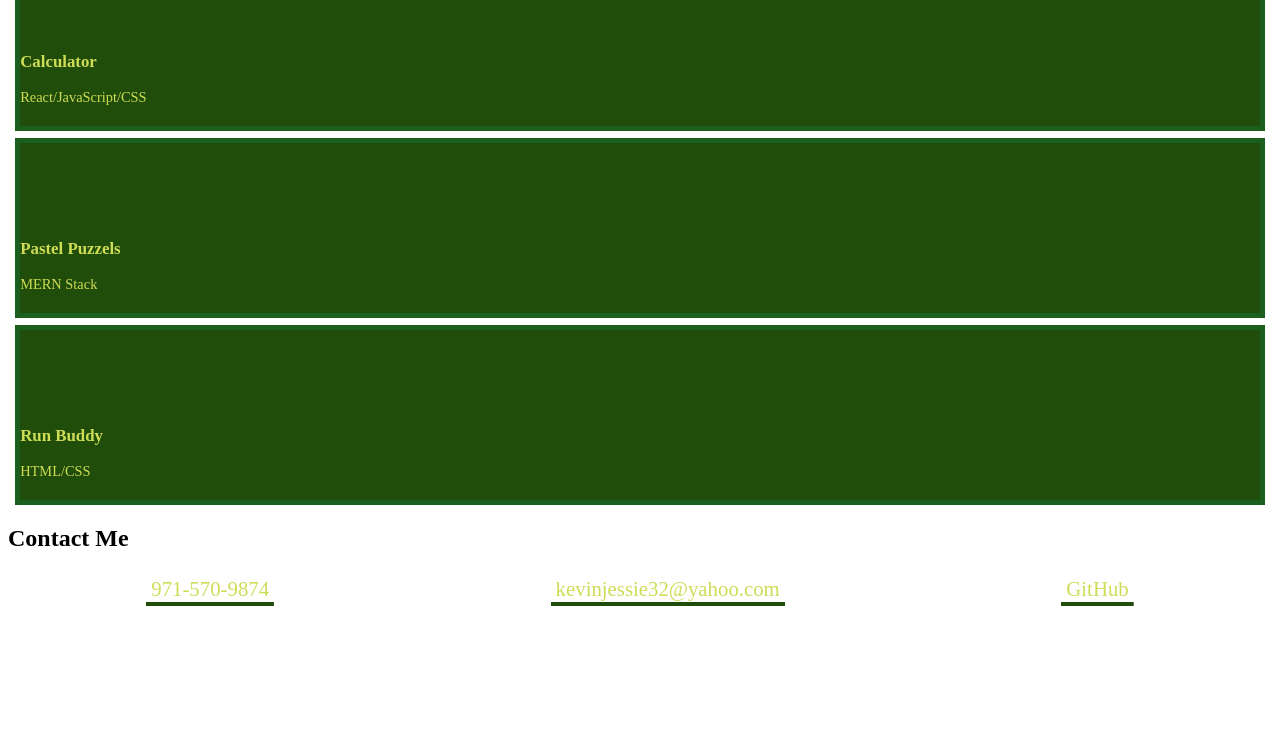
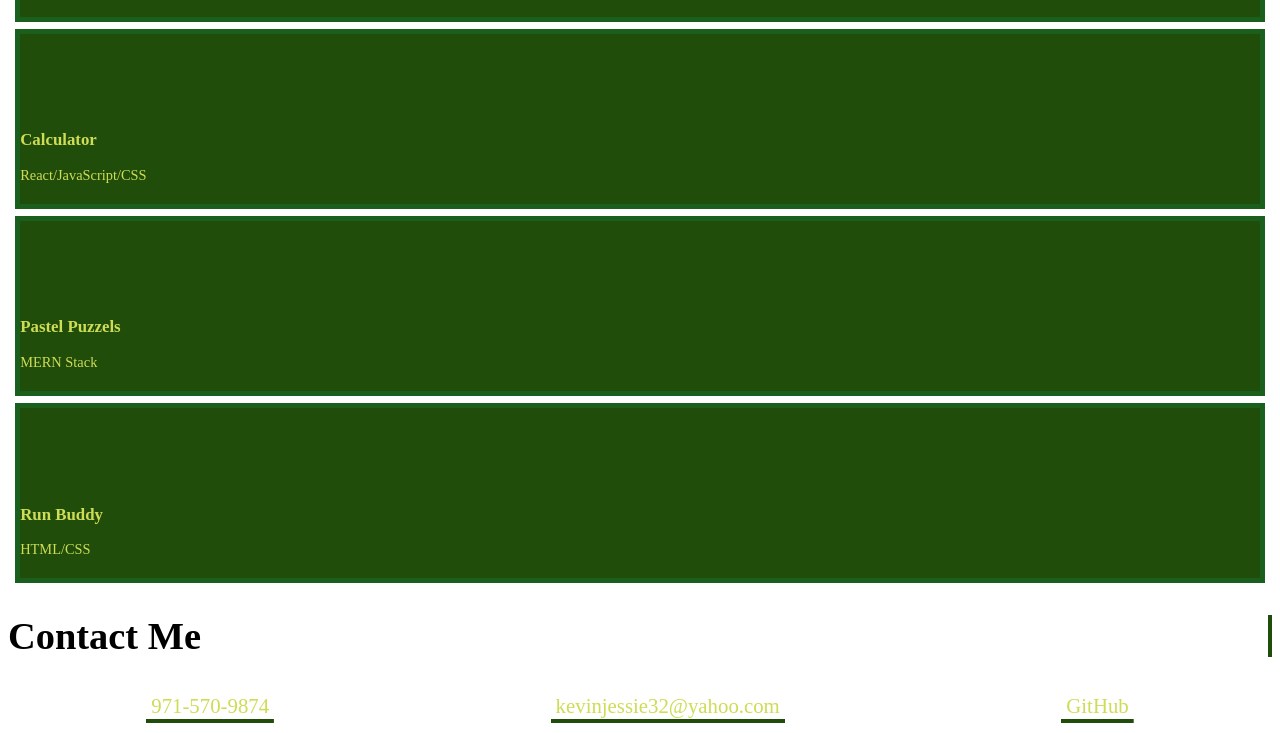
Before and after one commit to KevinJessie/KJ-Portfolio, a plain HTML site: page index.html in a window 1280 px wide. Shown: the part 841-1574 px from the top of the page. Before the commit the page ends 1457 px from the top, so only its background shows below. Drawn offline with Linux system fonts and the light colour scheme.

Commit message:
update app

```diff
--- a/style.css
+++ b/style.css
@@ -133,6 +133,14 @@ flex-item:first-child {
     background-size: 100% 88%;
     color: var(--secondary);
   }
+  .page-section > h2 {
+    flex: 0 0 20%;
+    text-align: left;
+    padding-right: 15px;
+    border-right: 4px solid var(--primary);
+    font-size: 3vw;
+    line-height: 1.1;
+}
 
   @media screen and (max-width: 980px) {
     header {
```
